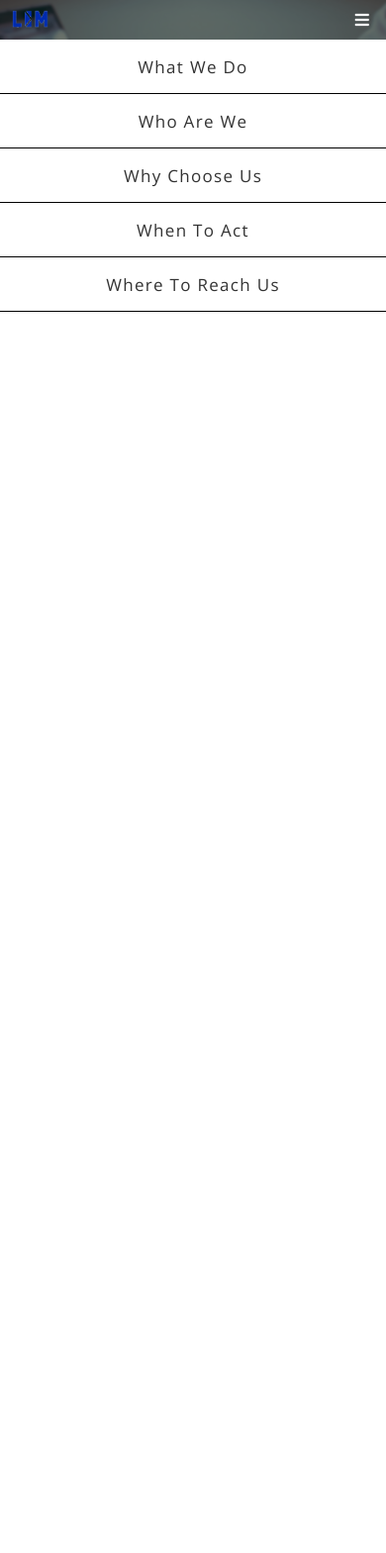
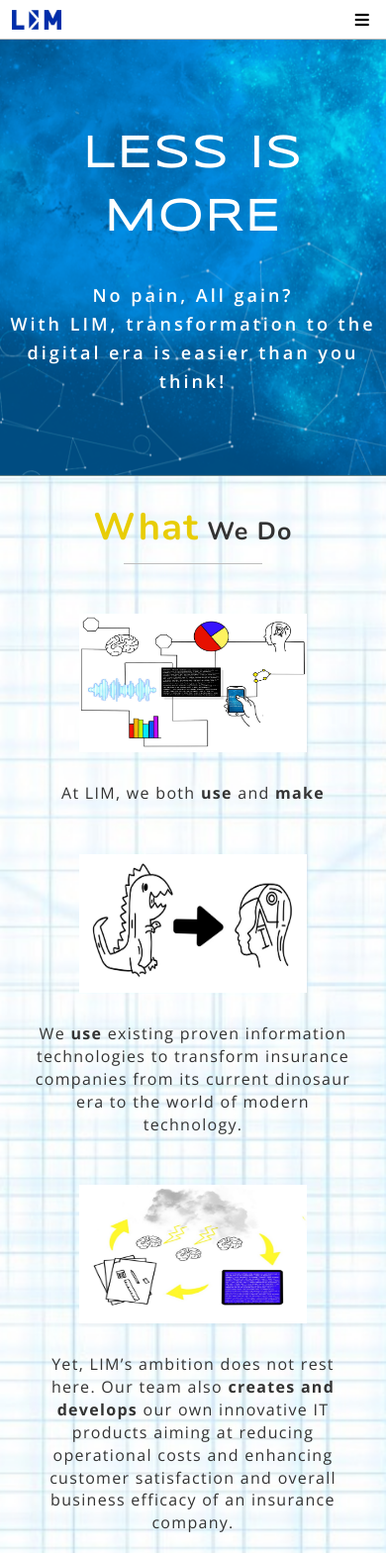
Before and after one commit to PrathamG/limtech, a PHP site: page / in a window 390 px wide. Shown: the top 1569 px of the page at 99% size. Before the commit the page ends 315 px from the top, so only its background shows below. Run offline with PHP 8.4, Linux system fonts and the light colour scheme; grey boxes are pictures that could not be loaded.

Commit message:
Complete version 1 commit

```diff
--- a/index.php
+++ b/index.php
@@ -6,13 +6,14 @@
 	<!-- Custom Stylesheet -->
 	<link rel="stylesheet" type="text/css" href="style.css">
 	<!-- Google Fonts "Open Sans + Nunito" -->
-	<link href="https://fonts.googleapis.com/css?family=Nunito:700|Open+Sans:400,600,700" rel="stylesheet">
+	<link href="https://fonts.googleapis.com/css?family=Nunito:700|Open+Sans:400,600,700|Syncopate|Lobster" rel="stylesheet">
 	<!-- FontAwesome Library for icons -->
 	<link rel="stylesheet" href="https://use.fontawesome.com/releases/v5.7.2/css/all.css" integrity="sha384-fnmOCqbTlWIlj8LyTjo7mOUStjsKC4pOpQbqyi7RrhN7udi9RwhKkMHpvLbHG9Sr" crossorigin="anonymous">
 
 </head>
 <body>
 	<div class = "container-fluid" style = "padding: 0px 0px">
+		<span id = "top"></span>
 		<div class = 'masthead' id = "regnav">
 			<img class = 'logo' src = "logo.png">
 			<ul class = 'navigate'>
@@ -26,7 +27,7 @@
 		<div class = 'masthead nfixed' id = "fixnav">
 			<img class = 'logo' src = "logo.png">
 			<ul class = 'navigate'>
-				<li><a href = "#contact-panel">Contact Us</a></li>
+				<li><a href = "#contact-panel">Where</a></li>
 				<li><a href = "#when-panel">When</a></li>
 				<li><a href = "#why-panel">Why</a></li>
 				<li><a href = "#who-panel">Who</a></li>
@@ -35,110 +36,138 @@
 		</div>
 		<div class = 'mobnav' id = "mobnav">
 			<img class = 'logo' src = "logo.png">
-			<i class="fas fa-bars"></i>
+			<i class="fas fa-bars mobmenu"></i>
+			<i class="far fa-times-circle mobmenu"></i>
 		</div>
 		<div class = 'moblist'>
 			<ul>
-				<li>What We Do</li>
-				<li>Who Are We</li>
-				<li>Why Choose Us</li>
-				<li>When To Act</li>
-				<li>Where To Reach Us</li>
+				<a href = "#what-panel" class = "moblink"><li>What We Do</li></a>
+				<a href = "#who-panel" class = "moblink"><li>Who Are We</li></a>
+				<a href = "#why-panel" class = "moblink"><li>Why Choose Us</li></a>
+				<a href = "#when-panel" class = "moblink"><li>When To Act</li></a>
+				<a href = "#contact-panel" class = "moblink"><li>Where To Reach Us</li></a>
 			</ul>
 		</div>
+		<a href="#top">
+			<div class = "top-btn">
+				<i class="fas fa-arrow-up"></i>
+			</div>
+		</a>
 		<div class="panel1-header">
 			<div class = 'panel1-cap'>
 				<span id="p1head">LESS IS MORE</span>
-				<span id="p1sub">We merge technology, expertise and innovation to develop products that transform the insurance industry</span>
+				<span id="p1sub">No pain, All gain?<br>With LIM, transformation to the digital era is easier than you think!</span>
 			</div>
 		</div>
 		<div class = 'row what-panel' id = "what-panel">
-			<div class = "panela-heading">What We Do</div>
+			<div class = "panela-heading"><span class = 'spl-header'><b>What</b></span> We Do</div>
 			<div class = "hrline"></div>
 			<div class = "row">
 				<div class = "what-step col-md-4">
-					<img src = "tech.png">
-					<div class = 'panela-sub'>At LIM we both, <b>use</b>, and <b>make</b></div>
+					<img src = "tech.jpg">
+					<div class = 'panela-sub'>At LIM, we both <b>use</b> and <b>make</b></div>
 				</div>
 				<div class = "what-step col-md-4">
-					<img src = "team.png">
+					<div class = "row">
+						<img src = "dino.jpg">
+					</div>
 					<div class = 'panela-sub'>
-						We use existing, proven information technologies to transform insurance companies from its current dinosaur era to the world of modern technology.
+						We <b>use</b> existing proven information technologies to transform insurance companies from its current dinosaur era to the world of modern technology.
 					</div>
 				</div>
 				<div class = "what-step col-md-4">
-					<img src = "profit.png">
+					<img src = "profit.jpg">
 					<div class = 'panela-sub'>
-						Yet, LIM’s ambition does not rest here. Our team also creates and develops our own innovative IT technology products aiming at reducing operational costs and enhancing customer satisfaction and overall business efficacy of an insurance company.
+						Yet, LIM’s ambition does not rest here. Our team also <b>creates and develops</b> our own innovative IT products aiming at reducing operational costs and enhancing customer satisfaction and overall business efficacy of an insurance company.
 					</div>
 				</div>
 			</div>
 		</div>
 		<div class = "who-panel" id = "who-panel">
 			<div class = 'row'>
-				<span class = "panelb-heading">Who Are We</span>
+				<span class = "panelb-heading"> <span class = 'spl-header'><b>Who</b></span> Are We</span>
 				<div class = "hrline" style="border-bottom: 1px solid #ad7800"></div>
 				<div class = "panelb-sub">
-					LIM is an innovation and technology one-stop shop tailored for the insurance industry. Behind LIM is a powerful team which is composed of outstanding experts from crossed disciplines (legal, insurance, technology) who possess not only exceptional capabilities, but also unbeatable passion and belief in using modern technology to improve the quality of life for the mankind; making this world better and smarter for everyone.
+					LIM is an innovation and technology one-stop shop for the insurance industry.
+					<div style = "padding-top: 6px; padding-bottom:9px">
+						<span>&#8270;</span><span>&#8270;</span><span>&#8270;</span>
+					</div>
+					Behind LIM is a powerful team of experts from crossed disciplines (legal, insurance, technology).
+					<div style = "padding-top: 6px; padding-bottom:8px">
+						<span>&#8270;</span><span>&#8270;</span><span>&#8270;</span>
+					</div>
+					We have not only exceptional capabilities, but also unbeatable passion and belief in using modern technology to improve quality of life; making the world better and smarter for everyone.
 				</div>
 			</div>
 		</div>
 		<div class = "why-panel" id = "why-panel">
-			<span class = "panela-heading">Why Choose Us</span>
+			<span class = "panela-heading"><span class = 'spl-header'><b>Why</b></span> Choose Us</span>
 			<div class = "hrline"></div>
 			<div class = 'row'>
 				<div class = "why-feat col-md-4">
-					<span><i class="fas fa-award"></i></span>
-					<span class = "title">We know what you need</span>
+					<img src = "why1.png">
+					<div class = "title">We know what you need</div>
 					<div class = "panela-sub" style = "margin-top: 10px">
-						LIM will bring quality products and services with best value for money, regardless of your size.
+						Regardless of your size, LIM will bring quality products and services with best value for money.
 					</div>
 				</div>
 				<div class = "why-feat col-md-4">
-					<span><i class="fas fa-hand-holding-usd"></i></span>
-					<span class = "title">Small to medium size insurers</span>
+					<img src = "why2.jpeg">
+					<div class = "title">Small to medium size insurers</div>
 					<div class = "panela-sub" style = "margin-top: 10px">
-						Worried about the cost? We are in a position to offer affordable rates because we have vast experience on building up specialized IT solutions for other insurers of your size! Transformation is easier than you expect with the right expert!
+						Worried about the cost? We offer affordable rates because we have vast experience on building up specialized IT solutions for other insurers of your size! Transformation is easier than you expect with the right expert!
 					</div>
 				</div>
 				<div class = "why-feat col-md-4">
-					<span><i class="fas fa-users"></i></span>
-					<span class = "title">Sizeable insurers</span>
+					<img src = "why3.png">
+					<div class = "title">Sizeable insurers</div>
 					<div class = "panela-sub" style = "margin-top: 10px">
-						In-house IT not offering what you want, even after years of development? LIM possesses knowledge and actual experience in both Insurance and IT. Hence, we know exactly what an insurer needs and how and what IT serves it best.
+						Still not happy even after years of development? LIM possesses knowledge and experience in both Insurance and technology. Hence, we know exactly what an insurer needs and how and what technology serves it best.
 					</div>
 				</div>
 			</div>
 		</div>
 		<div class = "when-panel" id = "when-panel">
 			<div class = 'row'>
-				<span class = "panelb-heading">When To Act</span>
+				<span class = "panelb-heading"><span class = 'spl-header'><b>When</b></span> To Act</span>
 				<div class = "hrline" style="border-bottom: 1px solid #ad7800"></div>
-				<div class = "panelb-sub">
-					NOW! The insurance industry is undergoing a revolution. Modern technology is already disrupting the traditional market in diverse ways, making substantial impact on business costs and revenue. Today's customers are more discerning and informed, seeking to pay less and get more. Join us now as pioneers in this transformation and get an edge over the competition.
+				<div class = "panelb-sub" style = "margin-bottom:20px;">
+					<div class = "blinking" style = "margin-bottom:20px; font-size: 30px; font-family: 'Lobster'">NOW!</div><br> The insurance industry is undergoing a revolution.
+					<div style = "padding-top: 6px; padding-bottom:9px">
+						<span>&#8270;</span><span>&#8270;</span><span>&#8270;</span>
+					</div>
+					 Modern technology is already disrupting the traditional market in diverse ways, making substantial impact on business costs and revenue. Today's customers are more discerning and informed, seeking to pay less and get more.
+					<div style = "padding-top: 6px; padding-bottom:9px">
+						<span>&#8270;</span><span>&#8270;</span><span>&#8270;</span>
+					</div>
+					Join us now as pioneers in this transformation and get an edge over your competitors.
 				</div>
 			</div>
 		</div>
 		<div class = 'contact-panel' id = "contact-panel">
-			<span class = "panela-heading">Contact Us</span>
+			<span class = "panela-heading"><span class = 'spl-header'><b>Where</b></span> To Reach Us</span>
 			<div class = "hrline"></div>
 			<div class = "when-det">
 				<div style = "font-size: 17px; margin-bottom: 20px">
-					<span style = "font-weight: 600;">We would be delighted to receive any queries or suggestions.</span>
-					Reach us now to find out how we can impact your business.
+					Call or email NOW to learn how we can help you to transform and excel in this evolution of the insurance industry.
 				</div>
-				<div class = row>
-					<div class = "col-sm-2 clabel">Address:</div>
-					<div class = "col-sm-10 cdeet">Rm 1608, China Insurance Group Building, 141 Des Vouex Road Central, Hong Kong</div><br>
+				<div class = "spl-font row">
+					<div class = "col-sm-1 clabel">Address:</div>
+					<div class = "col-sm-11 cdeet">Rm 1608, China Insurance Group Building, 141 Des Vouex Road Central, Hong Kong</div><br><br>
 				</div>
-				<div class = row>
-					<span class = "col-sm-2 clabel">Email:</span>
-					<span class = "col-sm-10 cdeet">info@lessismore.best</span><br><br>
+				<div class = "spl-font row">
+					<span class = "col-sm-1 clabel">Email:</span>
+					<span class = "col-sm-11 cdeet">
+						<a href="mailto:info@lessismore.best" style = "color: blue">info@lessismore.best</a>
+					</span><br><br>
 				</div>
-				<div class = row>
-					<span class = "col-sm-2 clabel">Telephone:</span>
-					<span class = "col-sm-10 cdeet">+852 2868-3631</span>
+				<div class = "spl-font row">
+					<span class = "col-sm-1 clabel">Tel:</span>
+					<span class = "col-sm-11 cdeet spl-pad">+852 2868-3631</span>
 				</div>
+			</div>
+			<div class = "copyright">
+				<i class="far fa-copyright"></i> Copyrighted Work 2019
 			</div>
 		</div>
 	</div>
--- a/style.css
+++ b/style.css
@@ -21,9 +21,13 @@ a:hover
 {
 	text-decoration: none;
 }
+.row
+{
+	margin: 0 0;
+}
 .masthead
 {
-	padding-left: 40px;
+	padding-left: 30px;
 	width: 100%;
 	background-color: rgba(255, 255, 255);
 	height: 96px;
@@ -34,16 +38,18 @@ a:hover
 	display: none;
 	position: fixed;
 	top: 0;
-	background-color: transparent;
+	background-color: white;
 	padding-left: 12px;
 	height: 40px;
 	width: 100%;
 	z-index: 100;
+	border-bottom: 1px solid #bbbbbb;
 }
 .mobnav img
 {
 	margin-top: 10px;
-	height: 18px;
+	height: 20px;
+	width: 50px;
 }
 .mobnav i
 {
@@ -52,14 +58,20 @@ a:hover
 	margin-right: 11px;
 	font-size: 16px;
 	float: right;
-	color: white;
+	color: black;
 }
 .mobnav i:hover
 {
 	border: 1px solid black;
 }
+.mobnav .far
+{
+	font-size: 20px;
+	display: none;
+}
 .moblist
 {
+	display: none;
 	position: fixed;
 	top: 40px;
 	background-color: white;
@@ -80,14 +92,19 @@ a:hover
 	font-size: 17px;
 	height: 20%;
 	max-height: 55px;
-	border-bottom: 1px solid black;
+	border-bottom: 1px solid #bbbbbb;
 	padding: 0 0;
 	text-align: center;
 }
+.moblink:hover
+{
+	color: #e8cd06;
+}
 .logo
 {
-	margin-top: 10px;
-	height: 75px;
+	margin-top: 14px;
+	height: 65px;
+	width: 160px;
 }
 .navigate
 {
@@ -120,6 +137,7 @@ a:hover
 }
 .nfixed
 {
+	background-color: white;
 	z-index: 100;
 	display: none;
 	position: fixed;
@@ -129,6 +147,8 @@ a:hover
 .nfixed .logo
 {
 	height: 30px;
+	width: 75px;
+	margin-top: 11px;
 }
 .nfixed .navigate li
 {
@@ -136,24 +156,23 @@ a:hover
 }
 .panel1-header
 {
-	min-height: 530px;
+	min-height: 550px;
 	width: 100%;
+	padding-bottom:40px;
   	background-image: url("xyz.jpg");
-	background-position: center;
+	background-position: 0% 60%;
   	background-repeat: no-repeat;
   	background-size: cover;
-    background-blend-mode: color;
    	border-bottom: 1px solid #4f7279e3;
 }
 .panel1-cap
 {
 	margin-left: auto;
 	margin-right: auto;
-	padding-top: 157px;
+	padding-top: 195px;
 	text-align: center;
 	height: 400px;
 	width: 65%;
-	background-color: rgba(0, 0, 0, 0.55);
 }
 .panel1-header span
 {
@@ -165,25 +184,29 @@ a:hover
 }
 #p1head
 {
-	font-family: "Nunito";
-	font-size: 38px;
+	font-family: "Syncopate";
+	font-size: 45px;
 	font-weight: 700;
 }
 #p1sub
 {
 	font-family: "Open Sans";
-	padding-top: 23px;
-	font-size: 19px;
+	padding-top: 30px;
+	font-size: 22px;
 	line-height: 29px;
 	font-weight: 600;
 }
 .what-panel
 {
-	margin-left: auto;
-	margin-right: auto;
-	width: 90%;
-	min-height: 490px;
+	padding-left: 5%;
+	padding-right: 5%;
+	width: 100%;
+	min-height: 515px;
 	padding-bottom: 35px;
+	background-image: url("whatpanelbg.jpg");
+	background-position: center;
+  	background-repeat: no-repeat;
+  	background-size: cover;
 }
 .panela-heading
 {
@@ -192,8 +215,13 @@ a:hover
 	width: 100%;
 	text-align: center;
 	font-family: "Nunito";
-	font-size: 28px;
+	font-size: 25px;
 	font-weight: 700;
+}
+.spl-header
+{
+	font-size: 38px;
+	color: #e8cd06;
 }
 .hrline
 {
@@ -212,8 +240,8 @@ a:hover
 }
 .what-step img
 {
-	height: 170px;
-	width: 170px;
+	height: 140px;
+	width: 230px;
 }
 .panela-sub
 {
@@ -227,7 +255,7 @@ a:hover
 	background-position: center;
   	background-repeat: no-repeat;
   	background-size: cover;
-	min-height: 380px;
+	min-height: 390px;
 	padding-bottom: 45px;
 }
 .who-panel .row
@@ -253,38 +281,43 @@ a:hover
 	font-size: 17px;
 	text-align: center;
 	color: #fdfdfd;
-	line-height: 30px;
 }
 .why-panel
 {
-	margin-left: auto;
-	margin-right: auto;
-	width: 90%;
-	padding-bottom: 35px;
+	padding-left: 5%;
+	padding-right: 5%;
+	width: 100%;
+	padding-bottom: 50px;
+	min-height: 515px;
+	background-image: url("whypanelbg.jpg");
+	background-size: cover;
+	background-repeat: no-repeat;
 }
 .why-feat
 {
 	text-align: center;
 	margin-top: 40px;
 }
-.why-feat i
+.why-feat img
 {
-	font-size: 40px;
-	display: block;
-	text-align: center;
-	margin-bottom: 20px;
-	color: #3b5dc5;
+	height: 150px;
+	width: 220px;
 }
 .title
 {
+	margin-top: 15px;
 	font-size: 18px;
 	font-weight: 600;
 }
+
 .when-panel
 {
 	text-align: center;
-	background-image: url("whenpanelbg.jpg");
-	min-height: 350px;
+	background-image: url("whenpanelbg.jpeg");
+	background-position: center;
+  	background-repeat: no-repeat;
+  	background-size: cover;
+	min-height: 390px;
 	padding-bottom: 45px;
 }
 .when-panel .row
@@ -295,38 +328,79 @@ a:hover
 }
 .contact-panel
 {
+	text-align: justify;
 	margin-left: auto;
 	margin-right: auto;
-	width: 90%;
-	min-height: 330px;
+	width: 100%;
+	padding-left: 5%;
+	padding-right: 5%;
+	background-image: url("wherepanelbg.jpg");
+	background-position: center;
+	background-size: cover;
+	background-repeat: no-repeat;
+	min-height: 360px;
 	padding-bottom: 30px;
+	position: relative;
 }
 .clabel
 {
+	padding-left: 0px;
 	font-size: 17px;
 	font-weight: 600;
-}
-.clabel:first-child
-{
+	color: blue;
 }
 .cdeet
 {
+	color: blue;
 	font-size: 17px;
 }
 .when-det
 {
 	margin-top:20px;
 }
+.blinking{
+    animation:blinkingText 0.8s infinite;
+}
+@keyframes blinkingText{
+    0%{     color: red;    }
+    50%{    color: yellow; }
+    100%{   color: red;    }
+}
+.top-btn
+{
+	display: none;
+	border-radius: 50%;
+	color: #525252;
+	position: fixed;
+	padding-left: 13.5px;
+	padding-top: 11px;
+	bottom: 25px;
+	right: 15px;
+	width: 40px;
+	height: 40px;
+	border: 1px solid #525252;
+	background-color: #d2d2d2;
+	z-index: 1000;
+}
+.copyright
+{
+	position: absolute;
+	bottom: 4px;
+	right: 3px;
+	font-size: 12px;
+	color: black;
+}
 @media (max-width: 1200px)
 {
-	.nfixed
-	{
-		display: none;
-	}
+
 }
 @media (max-width: 900px)
 {
 	.masthead
+	{
+		display: none;
+	}
+	.nfixed
 	{
 		display: none;
 	}
@@ -338,16 +412,34 @@ a:hover
 	{
 		display: block;
 	}
+	.panel1-header
+	{
+		margin-top: 40px;
+	}
+	.spl-pad
+	{
+		margin-left: 15px;
+	}
+	.cdeet
+	{
+		padding-left: 0px;
+	}
+
 }
 @media (max-width: 600px)
 {
+	#p1sub
+	{
+		font-size: 18px;
+	}
 	.panel1-header
 	{
+		margin-top: 40px;
 		min-height: 50px;
 	}
 	.panel1-cap
 	{
-		padding-top: 105px;
+		padding-top: 85px;
 		width: 100%;
 	}
 	.panela-sub
```
Also changed, not shown: script.js (+40 -14 lines), dino.jpg (added), logo.png, profit.jpg (added), profit.png, tech.jpg (added), tech.png (deleted), whatpanelbg.jpg (added), whenpanelbg.jpeg (added), whenpanelbg.jpg (deleted), wherepanelbg.jpg (added), why1.png (added), why2.jpeg (added), why3.png (added), 2 more files.
